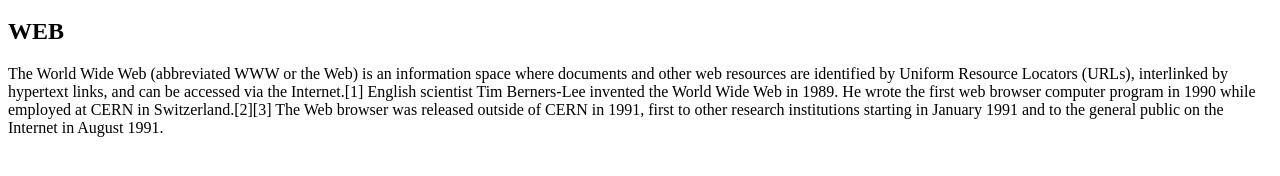
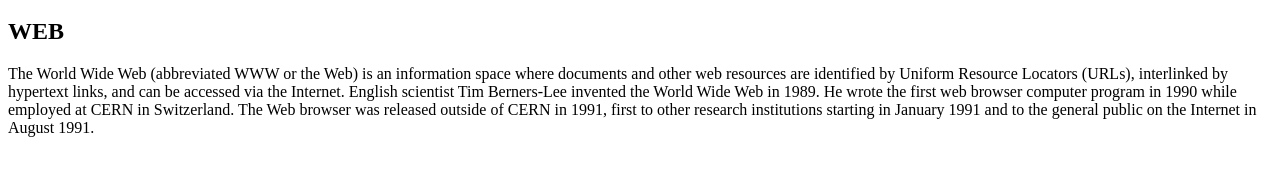
Before and after one commit to zerow41/web1_html_internet, a plain HTML site: page version1/index.html in a window 1280 px wide. Shown: the part 136-312 px from the top of the page. Drawn offline with Linux system fonts and the light colour scheme.

Commit message:
Update index.html

```diff
--- a/version1/index.html
+++ b/version1/index.html
@@ -12,7 +12,12 @@
     <li><a href="3.html">JavaScript</a></li>
   </ol>
   <h2>WEB</h2>
-  <p>The World Wide Web (abbreviated WWW or the Web) is an information space where documents and other web resources are identified by Uniform Resource Locators (URLs), interlinked by hypertext links, and can be accessed via the Internet.[1] English scientist Tim Berners-Lee invented the World Wide Web in 1989. He wrote the first web browser computer program in 1990 while employed at CERN in Switzerland.[2][3] The Web browser was released outside of CERN in 1991, first to other research institutions starting in January 1991 and to the general public on the Internet in August 1991.
+  <p>The World Wide Web (abbreviated WWW or the Web) is an information space where documents and
+    other web resources are identified by Uniform Resource Locators (URLs), interlinked by hypertext links,
+    and can be accessed via the Internet. English scientist Tim Berners-Lee invented the World Wide Web in 1989.
+    He wrote the first web browser computer program in 1990 while employed at CERN in Switzerland.
+    The Web browser was released outside of CERN in 1991, first to other research institutions
+    starting in January 1991 and to the general public on the Internet in August 1991.
   </p>
 </body>
 </html>
```
